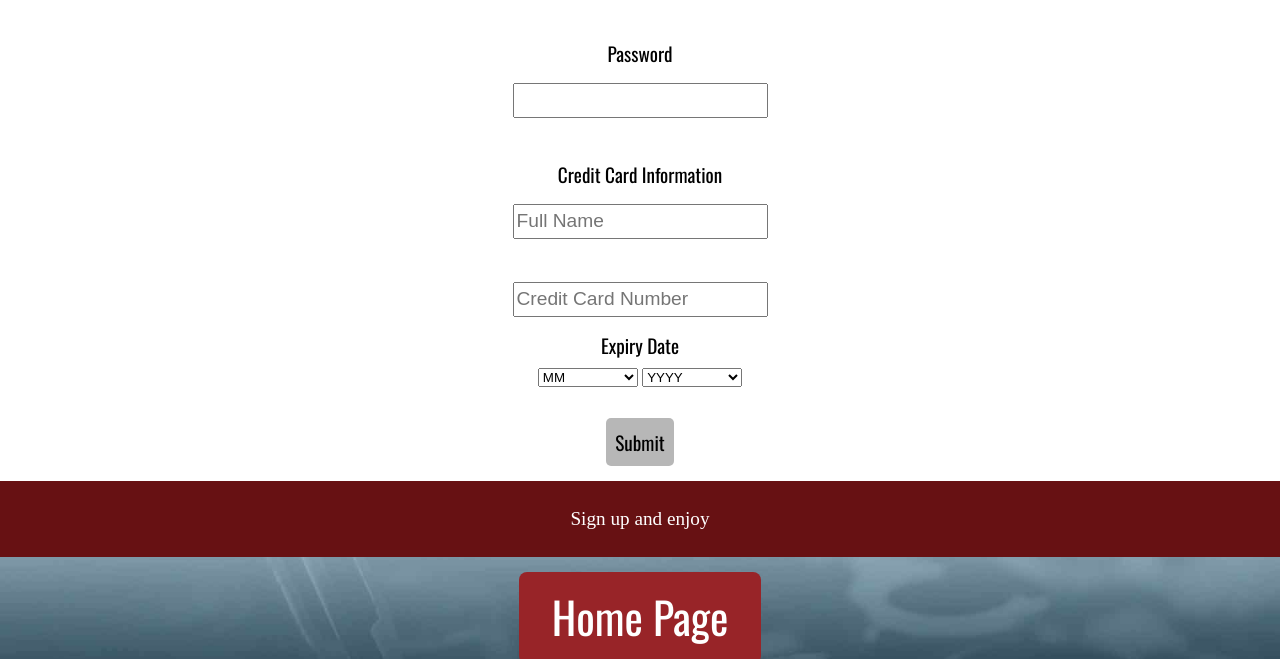
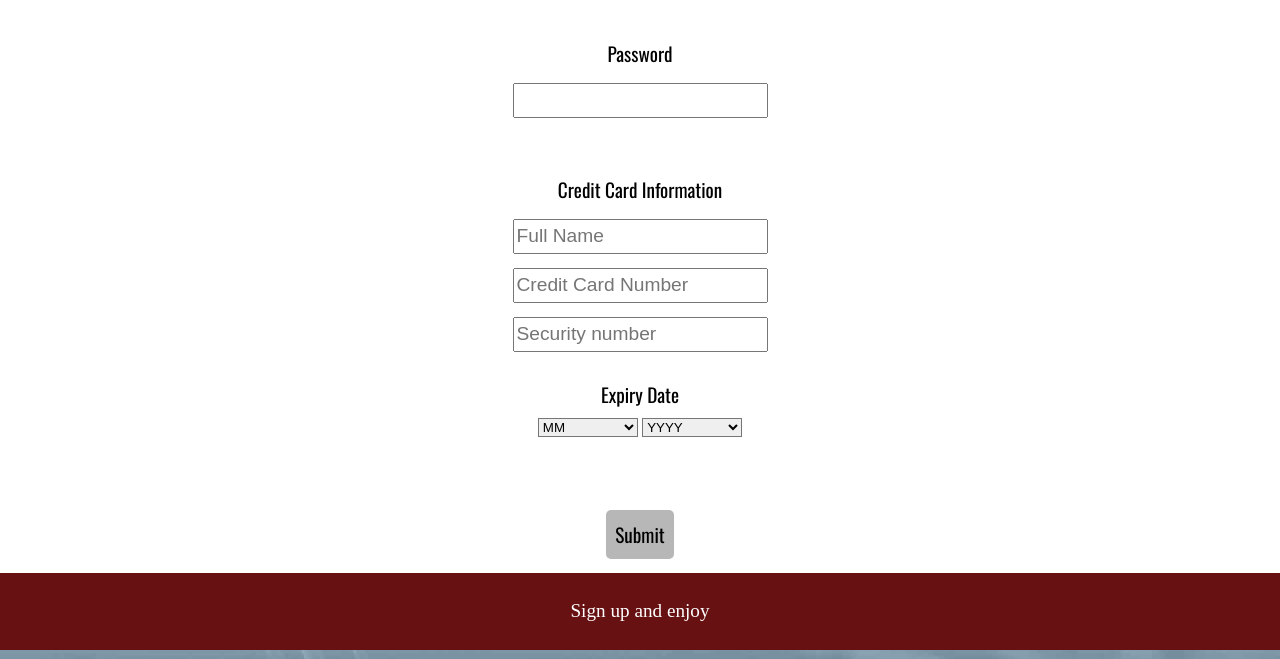
Before and after one commit to refkoer/dsn-1675-project-2, a plain HTML site: page signup.html in a window 1280 px wide. Shown: the part 1342-2001 px from the top of the page. Drawn offline with nearby package versions, Linux system fonts and the light colour scheme; a web font is replaced by a local one.

Commit message:
fieldset

```diff
--- a/css/main.css
+++ b/css/main.css
@@ -59,6 +59,9 @@ button{
     min-height: 100px;
 }
 
+fieldset{
+  border: 0px;
+}
 
 p{
 	margin: 0;
@@ -101,9 +104,12 @@ nav{
   background-color: white;
 }
 
-select{
+.select{
   width: 100px;
+  border-radius: 0;
 }
+
+./
 
 @media only screen and (min-width: 38em) {
 
--- a/css/module.css
+++ b/css/module.css
@@ -174,6 +174,17 @@ svg {
 
 .media__img--stacked {
   float: none;
+}
+
+.visually-hidden {
+  height: 1px;
+  margin: -1px;
+  overflow: hidden;
+  padding: 0;
+  position: absolute;
+  width: 1px;
+  border: 0;
+  clip: rect(0 0 0 0);
 }
 
 .media__body {
--- a/signup.html
+++ b/signup.html
@@ -114,20 +114,27 @@
 			<input id="password" type="password" name="password" required>
 		</div>
 
+		<fieldset class="unit xs-1 s-1 m-1 l-1 xl-1 island-1-2 text-center">
+
 	  		<div class="unit xs-1 s-1 m-1 l-1 xl-1 island-1-2 text-center">
 				<label class="island-1-2" for="creditcard">Credit Card Information</label>
 				<input id="creditcard" type="type" name="creditcard" required placeholder="Full Name">
 			</div>
 
 	  		<div class="unit xs-1 s-1 m-1 l-1 xl-1 text-center">
-			<label class="island-1-2" for="creditcard"></label>
+				<label class="island-1-2 visually-hidden" for="creditcard">Credit card information</label>
 				<input id="creditcard" type="type" name="creditcard" required placeholder="Credit Card Number">
+			</div>
+
+	  		<div class="unit xs-1 s-1 m-1 l-1 xl-1 text-center island-1-2">
+				<label class="island-1-2 visually-hidden" for="creditcard">Security Number</label>
+				<input id="creditcard" type="type" name="creditcard" required maxlength="3" placeholder="Security number">
 			</div>
 
 
 			<div class="unit xs-1 s-1 m-1 l-1 xl-1 island-1-2 text-center">
 				<label for="subject">Expiry Date</label>
-				<select id="subject" name="_subject">
+					<select class="select" id="subject" name="_subject">
 						<option>MM</option>
 						<option>1</option>
 						<option>2</option>
@@ -143,7 +150,7 @@
 						<option>12</option>
 				</select>
 
-			<select id="subject" name="_subject">
+				<select class="select" id="subject" name="_subject">
 						<option>YYYY</option>
 						<option>2011</option>
 						<option>2012</option>
@@ -157,6 +164,7 @@
 						<option>2020</option>
 				</select>
 			</div>
+		</fieldset>
 
   		<div class="unit xs-1 s-1 m-1 l-1 xl-1 island-1-2 text-center">
 			<button type="submit">Submit</button>
```
Lines whose indentation alone changed are shown as unchanged.
